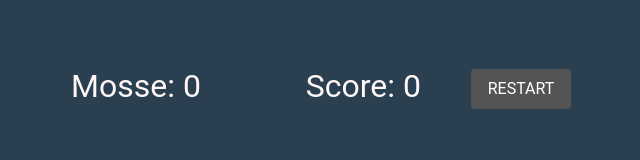
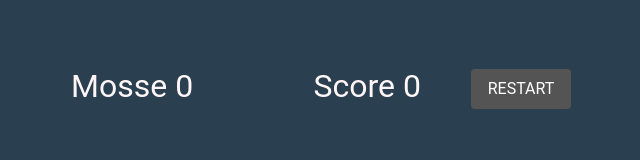
Before and after one commit to galthiefen/memory, a React (Create React App) app: page / in a window 1280 px wide. Shown: the top 160 px of the page, without its empty margins (319-959 px from the left). Built offline with nearby package versions, Linux system fonts and the light colour scheme.

Commit message:
Delete colons

```diff
--- a/src/components/Score.tsx
+++ b/src/components/Score.tsx
@@ -9,14 +9,14 @@ function Score(props: ScoreProps) {
         <div className="score-container">
             <div className="score">
                 <div>
-                    <span>Mosse: </span> {props.moves}
+                    <span>Mosse </span> {props.moves}
                 </div>
                 <div>
-                    <span>Score: </span> {props.score}
+                    <span>Score </span> {props.score}
                 </div>
                 {localStorage.getItem('bestScore') && (
                     <div>
-                        <span>Record: </span> {props.bestScore}
+                        <span>Record </span> {props.bestScore}
                     </div>
                 )}
             </div>
```
